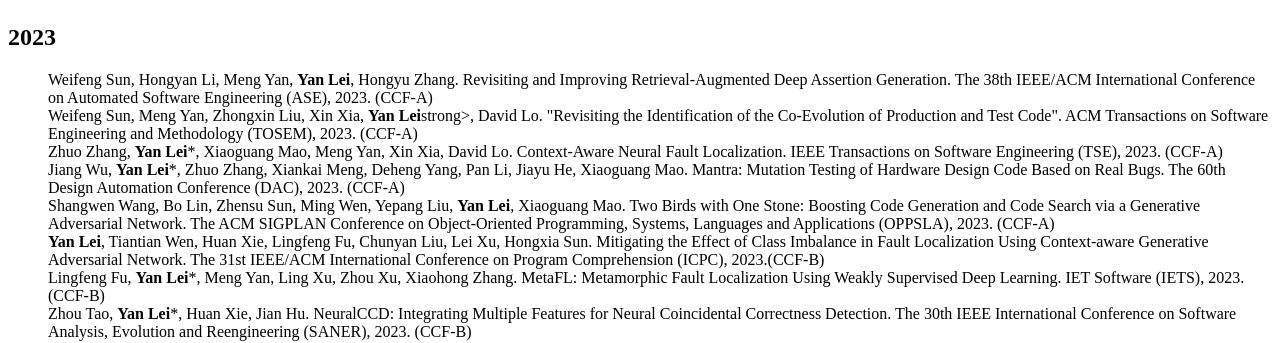
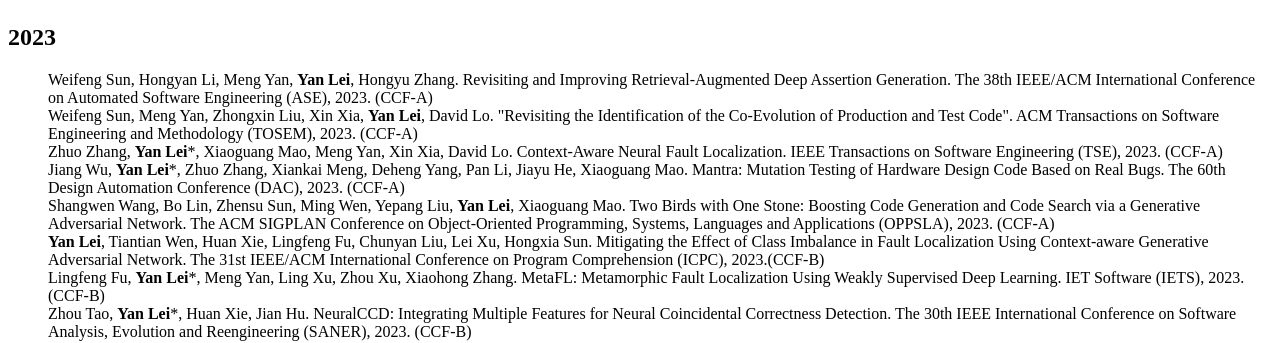
Before and after one commit to yanlei-cs/yanlei-cs.github.io, a Jekyll site: the page built from publications.md, in a window 1280 px wide. Shown: the part 539-882 px from the top of the page. Built offline with Jekyll 4.4.1, drawn with Linux system fonts in a browser that asks for light colours; nearby versions of some CDN libraries; comment, search, counter and statistics services are not loaded.

Commit message:
Update publications.md

```diff
--- a/publications.md
+++ b/publications.md
@@ -11,7 +11,7 @@
 
 <LI>Weifeng Sun, Hongyan Li, Meng Yan, <strong>Yan Lei</strong>, Hongyu Zhang. Revisiting and Improving Retrieval-Augmented Deep Assertion Generation. The 38th IEEE/ACM International Conference on Automated Software Engineering (ASE), 2023. (CCF-A)</LI>
 
-<LI> Weifeng Sun, Meng Yan, Zhongxin Liu, Xin Xia, <strong>Yan Lei</strong>strong>, David Lo. "Revisiting the Identification of the Co-Evolution of Production and Test Code". ACM Transactions on Software Engineering and Methodology (TOSEM), 2023. (CCF-A)</LI>
+<LI> Weifeng Sun, Meng Yan, Zhongxin Liu, Xin Xia, <strong>Yan Lei</strong>, David Lo. "Revisiting the Identification of the Co-Evolution of Production and Test Code". ACM Transactions on Software Engineering and Methodology (TOSEM), 2023. (CCF-A)</LI>
 
 <LI> Zhuo Zhang, <strong>Yan Lei</strong>*, Xiaoguang Mao, Meng Yan, Xin Xia, David Lo. Context-Aware Neural Fault Localization. IEEE Transactions on Software Engineering (TSE), 2023. (CCF-A)</LI>
 
```
